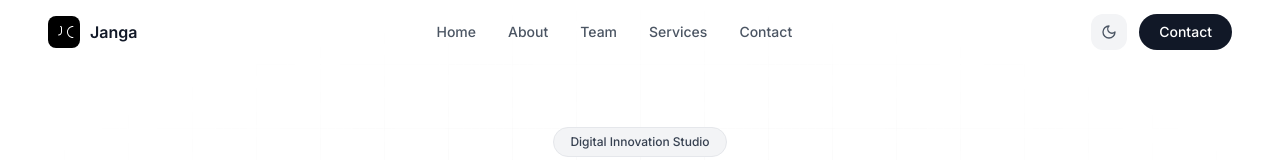
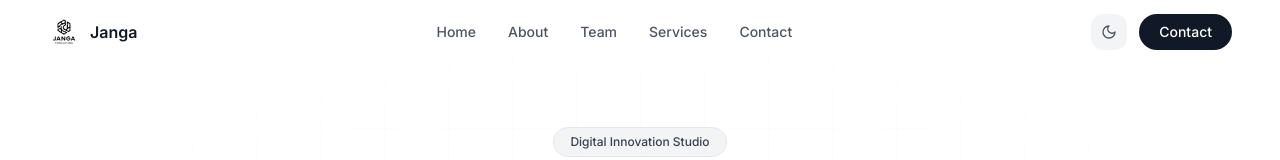
Before and after one commit to GasyCoder/websiteofficiel, a Next.js app: page / in a window 1280 px wide. Shown: the top 160 px of the page. Built offline with nearby package versions, Linux system fonts and the light colour scheme.

Commit message:
Remplacer le logo dans l'en-tête par le nouveau logo Janga

```diff
--- a/components/Header.tsx
+++ b/components/Header.tsx
@@ -49,7 +49,7 @@ export default function Header() {
           >
             <div className="relative w-8 h-8 text-gray-900 dark:text-white transition-transform group-hover:scale-105">
               <Image
-                src="/logo.svg"
+                src="/janga.svg"
                 alt="Janga Logo"
                 width={32}
                 height={32}
```
Also changed, not shown: public/janga.svg (added).
